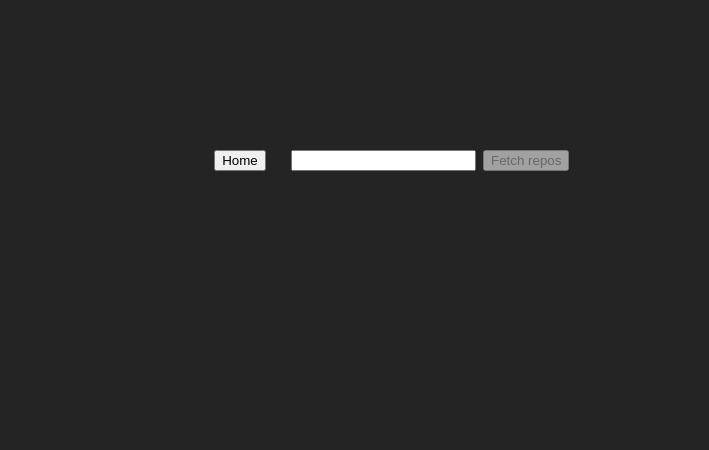
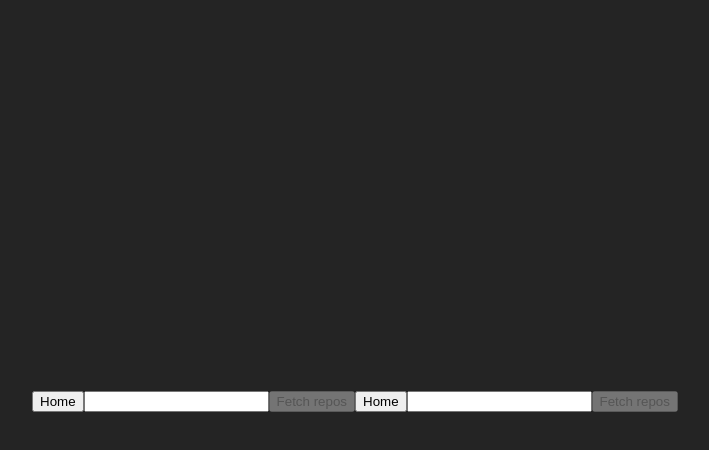
Before and after one commit to bogdiusf/github-rest-api, a React (Vite) app: page / in a window 1280 px wide. Shown: the top 450 px of the page, without its empty margins (285-994 px from the left). Built offline with nearby package versions, Linux system fonts and the light colour scheme.

Commit message:
Problems with routing, rerendering on every input change

```diff
--- a/src/components/Home.jsx
+++ b/src/components/Home.jsx
@@ -1,4 +1,3 @@
-import { useState } from 'react'
 import { useNavigate } from 'react-router-dom'
 import { useDispatch, useSelector } from 'react-redux'
 
@@ -44,14 +43,16 @@ function Home() {
 
   const handleSubmit = () => {
     fetchData()
+    dispatch({
+      type: 'SET_RESPONSE',
+      payload: { success: true, message: '' }
+    })
     navigate(`/user/${inputUsername}`)
-    dispatch({ type: 'SET_RESPONSE', payload: { success: true, message: '' } })
   }
 
   return (
     <>
       <button
-        style={{ position: 'absolute', top: 150, left: '39%' }}
         onClick={() => {
           navigate(`/`)
           dispatch({ type: 'SET_USER', payload: '' })
@@ -60,16 +61,12 @@ function Home() {
         Home
       </button>
       <input
-        style={{ position: 'absolute', top: 150, left: '45%' }}
+        value={inputUsername}
         onChange={(e) =>
           dispatch({ type: 'SET_USER', payload: e.target.value })
         }
       />
-      <button
-        style={{ position: 'absolute', top: 150, left: '60%' }}
-        disabled={inputUsername === '' && 'disabled'}
-        onClick={handleSubmit}
-      >
+      <button disabled={!inputUsername} onClick={handleSubmit}>
         Fetch repos
       </button>
     </>
--- a/src/components/UserProfile.jsx
+++ b/src/components/UserProfile.jsx
@@ -1,11 +1,9 @@
-import { useState, useEffect } from 'react'
+import { useEffect } from 'react'
 import { useDispatch, useSelector } from 'react-redux'
 
 const UserProfile = () => {
   const { reposData, isLoading, response } = useSelector((state) => state)
   const dispatch = useDispatch()
-
-  console.log(response)
 
   useEffect(() => {
     dispatch({ type: 'SET_REPOS', payload: [] })
@@ -29,7 +27,7 @@ const UserProfile = () => {
               {item.name}
             </div>
           ))}
-          {response.success === false && <div>{response.message}</div>}
+          {!response.success && <div>{response.message}</div>}
         </div>
       )}
     </>
--- a/src/routes/Routes.jsx
+++ b/src/routes/Routes.jsx
@@ -1,6 +1,6 @@
 import React from 'react'
 import { useSelector } from 'react-redux'
-import { Routes, Route, Outlet } from 'react-router-dom'
+import { Routes, Route } from 'react-router-dom'
 import Home from '../components/Home'
 import NotFound from '../components/NotFound'
 import UserNotFound from '../components/UserNotFound'
@@ -8,16 +8,14 @@ import UserProfile from '../components/UserProfile'
 import CustomRoute from './CustomRoute'
 
 const AppRoutes = () => {
-  const { inputUsername } = useSelector((state) => state)
+  const { inputUsername, response } = useSelector((state) => state)
+
   return (
     <>
       <Home />
       <Routes>
         <Route path="/" element={<Home />} />
-        <Route
-          path={`/user/${inputUsername}`}
-          element={<UserProfile inputUsername={inputUsername} />}
-        />
+        <Route path={`/user/${inputUsername}`} element={<UserProfile />} />
         <Route path="*" element={<NotFound />} />
       </Routes>
     </>
```
